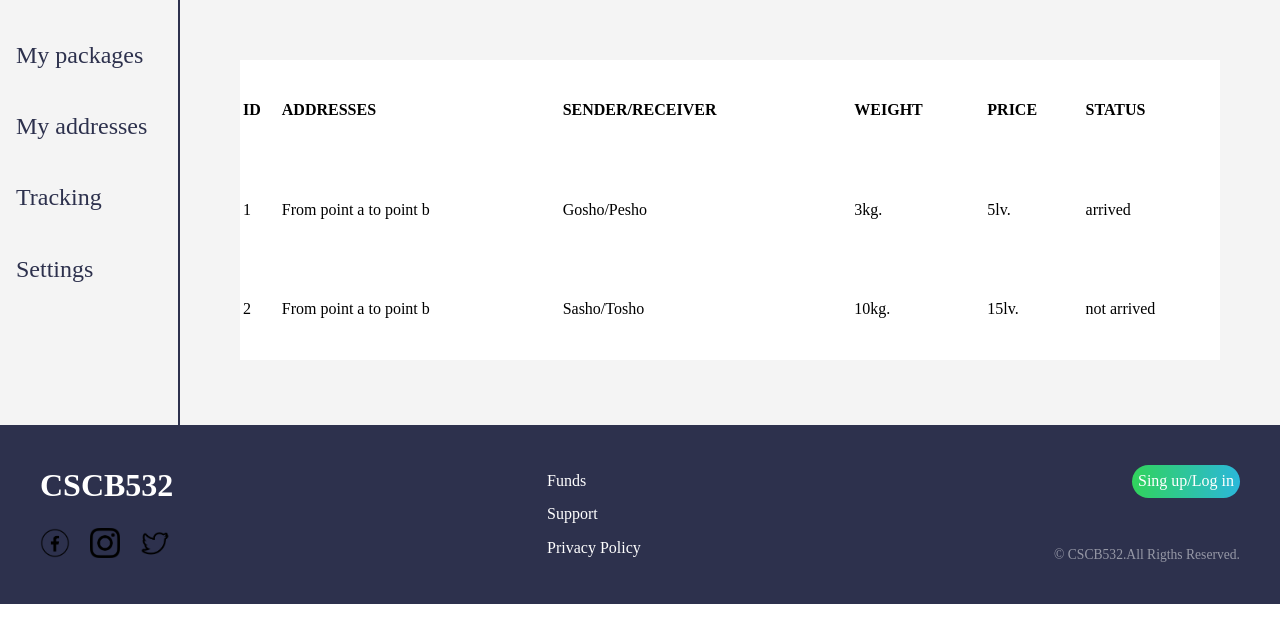
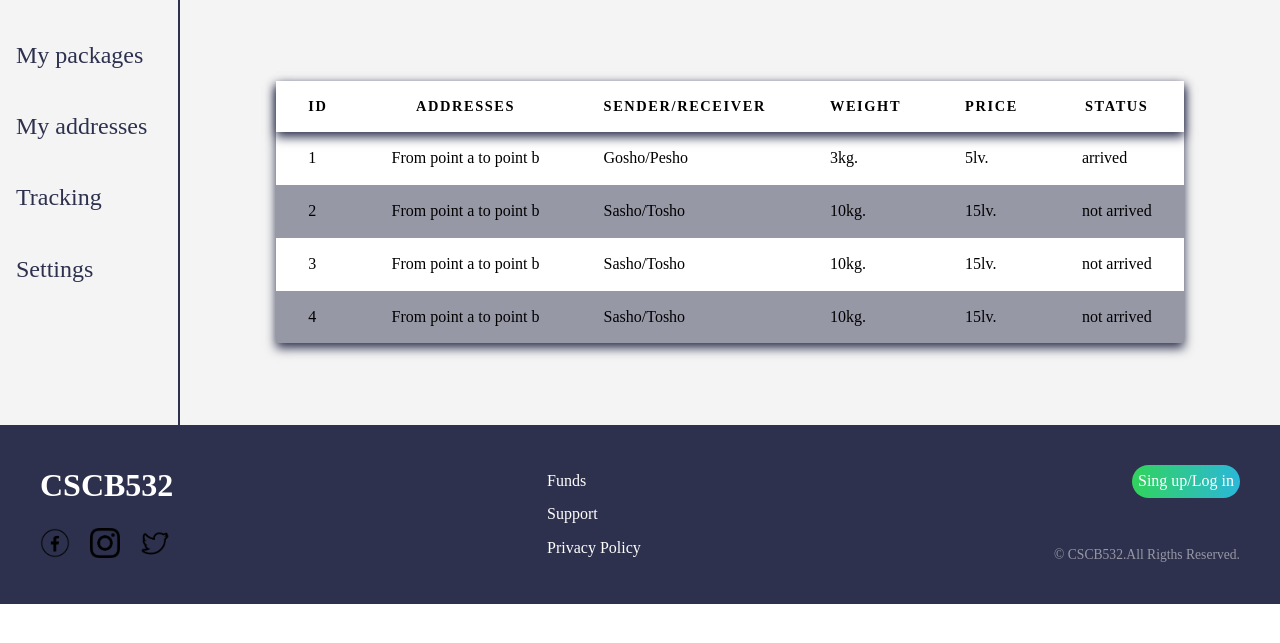
Before and after one commit to Ignatovw99/Logistic-Company, a Flask app: template app/templates/profile.html in a window 1280 px wide. Shown: the part 105-748 px from the top of the page. Run offline with Flask 2, Linux system fonts and the light colour scheme; the template is opened without the code that fills it, so the values that code supplies are empty.

Commit message:
Table design done

```diff
--- a/app/templates/profile.html
+++ b/app/templates/profile.html
@@ -47,8 +47,9 @@
                 <a href="#">Settings</a>
             </div>
 
+
                 <table class="profile__table">
-             <tr>
+                    <tr class = "tbhead">
                         <th>Id</th>
                         <th>Addresses</th>
                         <th>Sender/Receiver</th>
@@ -72,7 +73,24 @@
                         <td>15lv.</td>
                         <td>not arrived</td>
                     </tr>
+                    <tr>
+                        <td>3</td>
+                        <td>From point a to point b</td>
+                        <td>Sasho/Tosho</td>
+                        <td>10kg.</td>
+                        <td>15lv.</td>
+                        <td>not arrived</td>
+                    </tr>
+                    <tr>
+                        <td>4</td>
+                        <td>From point a to point b</td>
+                        <td>Sasho/Tosho</td>
+                        <td>10kg.</td>
+                        <td>15lv.</td>
+                        <td>not arrived</td>
+                    </tr>
                 </table>
+
 
         </section>
 
--- a/app/templates/scssAndJs/scss/_profile.scss
+++ b/app/templates/scssAndJs/scss/_profile.scss
@@ -8,6 +8,7 @@
         display: flex;
         flex-direction: column;
         border-right: 2px solid $darkBlue;
+
 
 
         a{
@@ -36,14 +37,40 @@
     &__table{
 
         flex-grow: 2;
-        background: $white;
+        display: flex;
+        justify-content: center;
+        align-items: center;
 
-        height: 300px;
-        margin:60px 60px 60px 60px;
+        tbody{
+            background: $white;
+            border-collapse: collapse;
+            box-shadow: 0 5px 10px $darkBlue;
+
+        }
+        .tbhead{
+            box-shadow: 0 5px 10px $darkBlue;
+        }
 
         th{
-            text-align: left;
+            padding: 1rem 2rem;
             text-transform: uppercase;
+            letter-spacing: 0.1rem;
+            font-size: 0.9rem;
+
+        }
+
+        td{
+            padding: 1rem 2rem;
+        }
+
+        tr{
+            &:nth-child(odd){
+                background-color: $grayishBlue;
+            }
+
+            &:first-child{
+                background-color: $white;
+            }
         }
     }
 
--- a/app/templates/scssAndJs/scss/style.css
+++ b/app/templates/scssAndJs/scss/style.css
@@ -548,13 +548,45 @@ h2 {
   -webkit-box-flex: 2;
       -ms-flex-positive: 2;
           flex-grow: 2;
+  display: -webkit-box;
+  display: -ms-flexbox;
+  display: flex;
+  -webkit-box-pack: center;
+      -ms-flex-pack: center;
+          justify-content: center;
+  -webkit-box-align: center;
+      -ms-flex-align: center;
+          align-items: center;
+}
+
+.profile__table tbody {
   background: white;
-  height: 300px;
-  margin: 60px 60px 60px 60px;
+  border-collapse: collapse;
+  -webkit-box-shadow: 0 5px 10px #2d314d;
+          box-shadow: 0 5px 10px #2d314d;
+}
+
+.profile__table .tbhead {
+  -webkit-box-shadow: 0 5px 10px #2d314d;
+          box-shadow: 0 5px 10px #2d314d;
 }
 
 .profile__table th {
-  text-align: left;
+  padding: 1rem 2rem;
   text-transform: uppercase;
+  letter-spacing: 0.1rem;
+  font-size: 0.9rem;
+}
+
+.profile__table td {
+  padding: 1rem 2rem;
+}
+
+.profile__table tr:nth-child(odd) {
+  background-color: #9698a6;
+}
+
+.profile__table tr:first-child {
+  background-color: white;
 }
 /*# sourceMappingURL=style.css.map */
```
Also changed, not shown: app/templates/scssAndJs/scss/_globals.scss (line endings or trailing spaces), 1 other file. Lines whose indentation alone changed are shown as unchanged.
